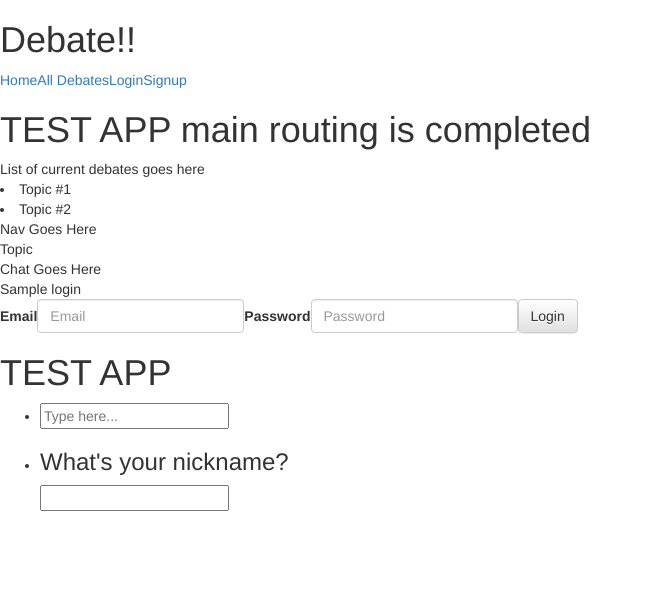
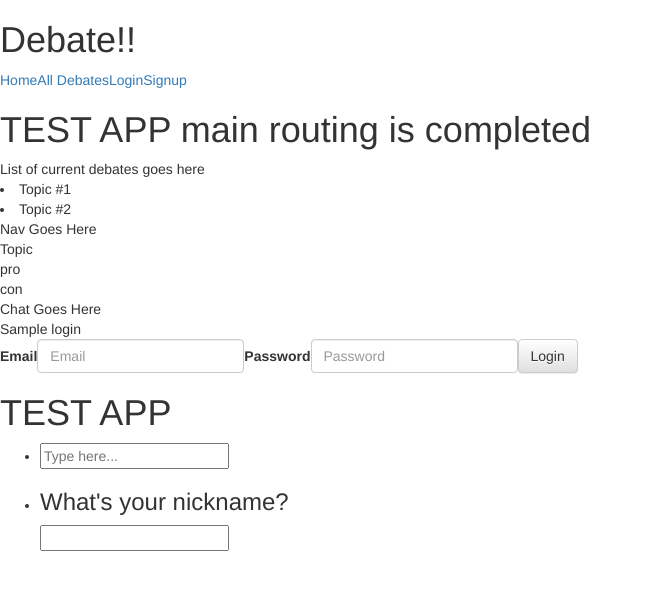
Before and after one commit to weic99/garrulous-gorillas, a React app in the folder client/: page /Home in a window 1280 px wide. Shown: the top 590 px of the page, without its empty margins (0-652 px from the left). Built offline with nearby package versions, Linux system fonts and the light colour scheme.

Commit message:
position

```diff
--- a/client/src/components/debate/DebateFloor.jsx
+++ b/client/src/components/debate/DebateFloor.jsx
@@ -7,6 +7,11 @@ class DebateFloor extends React.Component {
     super(props);
 
   }
+
+  componentWillMount() {
+
+  }
+
   componentDidMount() {
 
   }
@@ -15,6 +20,8 @@ class DebateFloor extends React.Component {
     return (
       <div>
         <div>Topic</div>
+        <Position position="pro" />
+        <Position position="con" />
       </div>
       )
   }
--- a/client/src/components/debate/Position.jsx
+++ b/client/src/components/debate/Position.jsx
@@ -1,26 +1,10 @@
 import React from 'react';
 import ReactDOM from 'react-dom';
 
-class Position extends React.Component {
-  constructor(props) {
-    super(props);
-    this.state = {
-
-    }
-  }
-
-
-  componentDidMount() {
-
-  }
-
-  render() {
-    return (
-      <div>
-        One side
-      </div>
-      )
-  }
-}
+const Position = (props) => (
+  <div>
+    {props.position}
+  </div>
+  )
 
 export default Position;
```
